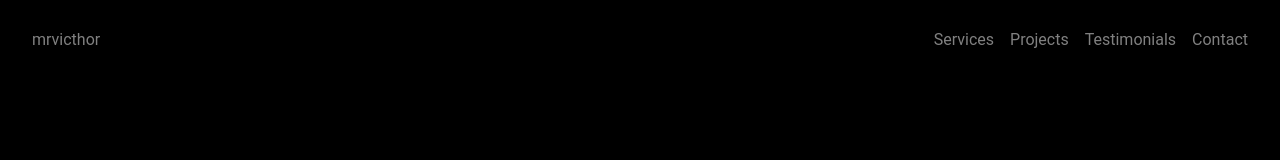
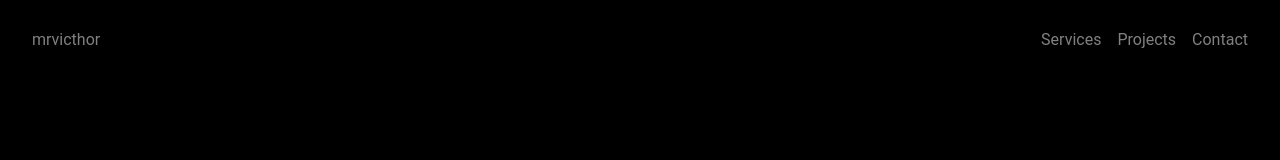
Before and after one commit to mrvicthor/blaqout-services, a React (Vite) app: page / in a window 1280 px wide. Shown: the top 160 px of the page. Built offline with nearby package versions, Linux system fonts and the light colour scheme.

Commit message:
feat(mobile-menu.tsx): fix mobile menu

```diff
--- a/src/components/about-me.tsx
+++ b/src/components/about-me.tsx
@@ -2,9 +2,11 @@ import myImage from "../assets/portLogo.jpg";
 import { FaArrowDown } from "react-icons/fa6";
 import Projects from "./projects";
 import { experiences, services } from "../utils";
+import { Element } from "react-scroll";
 
 const About = () => {
   return (
+    <Element name="projects" className="element">
       <section className="py-16 mt-8 border-t border-white/10 rounded-t-[3rem] px-4 md:px-16 lg:px-8">
         <div className="max-w-7xl mx-auto">
           <section className="grid lg:grid-cols-2 gap-6">
@@ -43,6 +45,7 @@ const About = () => {
               <img src={myImage} alt="profile photo" className="rounded" />
             </div>
           </section>
+
           <section className="mt-6">
             <p className="text-white/50 flex gap-4 items-center">
               <span className="capitalize text-2xl">recent works</span>{" "}
@@ -52,6 +55,7 @@ const About = () => {
           </section>
         </div>
       </section>
+    </Element>
   );
 };
 
--- a/src/components/banner.tsx
+++ b/src/components/banner.tsx
@@ -15,8 +15,6 @@ import {
 } from "react-icons/tb";
 import { AiOutlineConsoleSql } from "react-icons/ai";
 import Stack from "./stack";
-
-// const techStack = ['react', 'angular', 'typeScript', 'nextjs', 'tailwindCSS', 'javaScript', 'nodeJs', 'reactNative', 'SQL']
 
 const Banner = () => {
   return (
--- a/src/components/footer.tsx
+++ b/src/components/footer.tsx
@@ -3,6 +3,7 @@ import { useRef } from "react";
 import { FaGithub } from "react-icons/fa";
 import { FaXTwitter } from "react-icons/fa6";
 import { SiFrontendmentor } from "react-icons/si";
+import { Element } from "react-scroll";
 const Footer = () => {
   const containerRef = useRef<HTMLElement | null>(null);
   const { scrollYProgress } = useScroll({
@@ -13,6 +14,7 @@ const Footer = () => {
   const footerY = useTransform(scrollYProgress, [0, 1], [100, 0]);
   const footerOpacity = useTransform(scrollYProgress, [0, 1], [0, 1]);
   return (
+    <Element name="contact" className="element">
       <footer ref={containerRef} className="py-24 relative min-h-[130vh]">
         <section className="sticky bottom-0 h-screen flex items-end justify-center">
           <motion.div
@@ -28,7 +30,7 @@ const Footer = () => {
               extraordinary to life!
             </p>
             <a
-            href="victoreleanya89@gmail.com"
+              href="mailto:victoreleanya89@gmail.com"
               className="text-white border border-white/50 py-3 px-4 rounded-md overflow-hidden cursor-pointer"
             >
               Leave a Message
@@ -64,6 +66,7 @@ const Footer = () => {
           </small>
         </div>
       </footer>
+    </Element>
   );
 };
 
--- a/src/components/header.tsx
+++ b/src/components/header.tsx
@@ -28,17 +28,13 @@ const Header = () => {
             </Link>
           </li>
           <li className="capitalize text-white opacity-50 hover:opacity-100 cursor-pointer">
-            <Link to="projects" smooth={true} duration={500}>
+            <Link to="projects" smooth={true} offset={400} duration={500}>
               projects
             </Link>
           </li>
+
           <li className="capitalize text-white opacity-50 hover:opacity-100 cursor-pointer">
-            <Link to="testimonials" smooth={true} duration={500}>
-              testimonials
-            </Link>
-          </li>
-          <li className="capitalize text-white opacity-50 hover:opacity-100 cursor-pointer">
-            <Link to="contact" smooth={true} duration={500}>
+            <Link to="contact" smooth={true} offset={300} duration={500}>
               contact
             </Link>
           </li>
--- a/src/components/mobile-menu.tsx
+++ b/src/components/mobile-menu.tsx
@@ -41,25 +41,17 @@ const MobileMenu = ({ handleMenu, showMenu }: MobileMenuProps) => {
               variants={itemVariants}
               onClick={() => handleMenu(!showMenu)}
             >
-              <Link to="projects" smooth={true} duration={500}>
+              <Link to="projects" smooth={true} offset={400} duration={500}>
                 projects
               </Link>
             </motion.li>
+
             <motion.li
               className="capitalize text-white cursor-pointer"
               variants={itemVariants}
               onClick={() => handleMenu(!showMenu)}
             >
-              <Link to="testimonials" smooth={true} duration={500}>
-                testimonials
-              </Link>
-            </motion.li>
-            <motion.li
-              className="capitalize text-white cursor-pointer"
-              variants={itemVariants}
-              onClick={() => handleMenu(!showMenu)}
-            >
-              <Link to="contact" smooth={true} duration={500}>
+              <Link to="contact" smooth={true} offset={300} duration={500}>
                 contact
               </Link>
             </motion.li>
--- a/src/components/services.tsx
+++ b/src/components/services.tsx
@@ -6,7 +6,7 @@ import { GrOptimize } from "react-icons/gr";
 import { MdDashboardCustomize } from "react-icons/md";
 import serviceImage from "../assets/service.jpg";
 import { services } from "../utils";
-import { Link } from "react-scroll";
+import { Link, Element } from "react-scroll";
 import Service from "./service";
 import Card from "./card";
 
@@ -50,6 +50,7 @@ const Services = () => {
   ];
 
   return (
+    <Element name="services" className="element">
       <section className="py-24 border-t border-white/10 rounded-t-[3rem] px-4 md:px-16 lg:px-8">
         <div className="max-w-7xl mx-auto">
           <div className="grid lg:grid-cols-2 gap-8">
@@ -164,6 +165,7 @@ const Services = () => {
           </div>
         </div>
       </section>
+    </Element>
   );
 };
 
```
Lines whose indentation alone changed are shown as unchanged.
